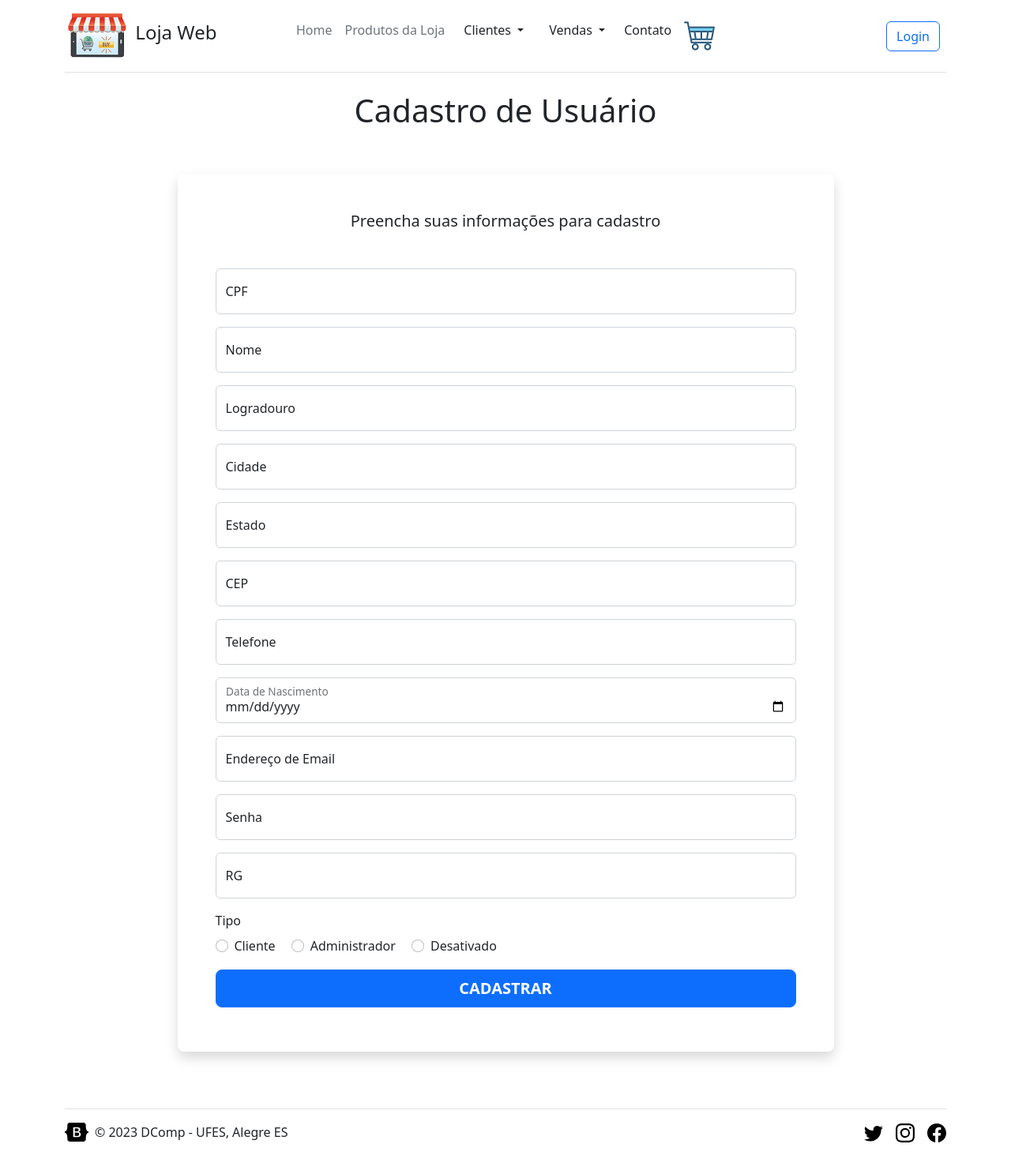
After one commit to Talleshts/dev-web, a PHP site: page /views/formCliente.php in a window 1280 px wide. The commit adds this page. Shown: the whole page at 79% size. Run offline with PHP 8.4, Linux system fonts and the light colour scheme.

Commit message:
Melhoria 4 - Ativar/cadastrar/desativar e alterar cliente

```diff
--- /dev/null
+++ b/php/estudoDeCaso/lojaweb-modelo/views/formCliente.php
@@ -0,0 +1,107 @@
+<?php require_once "includes/cabecalho.inc.php" ?>
+
+<!-- CONTEUDO -->
+<h1 class="text-center">Cadastro de Usuário</h1>
+
+<div class="row">
+    <div class="col-lg-10 col-xl-9 mx-auto">
+        <div class="card flex-row my-5 border-0 shadow rounded-3 overflow-hidden">
+            <div class="card-img-left d-none d-md-flex">
+                <!-- Background image for card set in CSS! -->
+            </div>
+            <div class="card-body p-4 p-sm-5">
+                <h5 class="card-title text-center mb-5 fw-light fs-5">Preencha suas informações para cadastro</h5>
+                <?php if (isset($_GET['aviso']) && !empty($_GET['aviso'])): ?>
+                    <div class="alert alert-warning" role="alert">
+                        <?php echo $_GET['aviso']; ?>
+                    </div>
+                <?php endif; ?>
+                <form action="../controlers/controllerCliente.php" method="post">
+
+                    <div class="form-floating mb-3">
+                        <input type="text" class="form-control" id="floatingInputCPF" placeholder="CPF" name="pCpf" value="<?php echo $_GET['cpf'] ?? ''; ?>" required>
+                        <label for="floatingInputCPF">CPF</label>
+                    </div>
+
+                    <div class="form-floating mb-3">
+                        <input type="text" class="form-control" id="floatingInputNome" placeholder="Nome" name="pNome" value="<?php echo $_GET['nome'] ?? ''; ?>" required>
+                        <label for="floatingInputNome">Nome</label>
+                    </div>
+
+                    <div class="form-floating mb-3">
+                        <input type="text" class="form-control" id="floatingInputLogradouro" placeholder="Logradouro" name="pLogradouro" value="<?php echo $_GET['logradouro'] ?? ''; ?>" required>
+                        <label for="floatingInputLogradouro">Logradouro</label>
+                    </div>
+
+                    <div class="form-floating mb-3">
+                        <input type="text" class="form-control" id="floatingInputCidade" placeholder="Cidade" name="pCidade" value="<?php echo $_GET['cidade'] ?? ''; ?>" required>
+                        <label for="floatingInputCidade">Cidade</label>
+                    </div>
+
+                    <div class="form-floating mb-3">
+                        <input type="text" class="form-control" id="floatingInputEstado" placeholder="Estado" name="pEstado" value="<?php echo $_GET['estado'] ?? ''; ?>" required>
+                        <label for="floatingInputEstado">Estado</label>
+                    </div>
+
+                    <div class="form-floating mb-3">
+                        <input type="text" class="form-control" id="floatingInputCEP" placeholder="CEP" name="pCep" value="<?php echo $_GET['cep'] ?? ''; ?>" required>
+                        <label for="floatingInputCEP">CEP</label>
+                    </div>
+
+                    <div class="form-floating mb-3">
+                        <input type="text" class="form-control" id="floatingInputTelefone" placeholder="Telefone" name="pTelefone" value="<?php echo $_GET['telefone'] ?? ''; ?>" required>
+                        <label for="floatingInputTelefone">Telefone</label>
+                    </div>
+
+                    <div class="form-floating mb-3">
+                        <input type="date" class="form-control" id="floatingInputDataNascimento" placeholder="Data de Nascimento" name="pDataNascimento" value="<?php echo $_GET['data_nascimento'] ?? ''; ?>" required>
+                        <label for="floatingInputDataNascimento">Data de Nascimento</label>
+                    </div>
+
+                    <div class="form-floating mb-3">
+                        <input type="email" class="form-control" id="floatingInputEmail" placeholder="nome@exemplo.com" name="pEmail" value="<?php echo $_GET['email'] ?? ''; ?>" required>
+                        <label for="floatingInputEmail">Endereço de Email</label>
+                    </div>
+
+                    <div class="form-floating mb-3">
+                        <input type="password" class="form-control" id="floatingPassword" placeholder="Senha" name="pSenha" value="<?php echo $_GET['senha'] ?? ''; ?>" required>
+                        <label for="floatingPassword">Senha</label>
+                    </div>
+
+                    <div class="form-floating mb-3">
+                        <input type="text" class="form-control" id="floatingInputRG" placeholder="RG" name="pRg" value="<?php echo $_GET['rg'] ?? ''; ?>" required>
+                        <label for="floatingInputRG">RG</label>
+                    </div>
+
+                    <div class="mb-3">
+                        <label class="form-label">Tipo</label>
+                        <div>
+                            <div class="form-check form-check-inline">
+                                <input class="form-check-input" type="radio" name="pTipo" id="tipoCliente" value="C" <?php echo (isset($_GET['tipo']) && $_GET['tipo'] == 'C') ? 'checked' : ''; ?> required>
+                                <label class="form-check-label" for="tipoCliente">Cliente</label>
+                            </div>
+                            <div class="form-check form-check-inline">
+                                <input class="form-check-input" type="radio" name="pTipo" id="tipoAdministrador" value="A" <?php echo (isset($_GET['tipo']) && $_GET['tipo'] == 'A') ? 'checked' : ''; ?> required>
+                                <label class="form-check-label" for="tipoAdministrador">Administrador</label>
+                            </div>
+                            <div class="form-check form-check-inline">
+                                <input class="form-check-input" type="radio" name="pTipo" id="tipoCancelado" value="D" <?php echo (isset($_GET['tipo']) && $_GET['tipo'] == 'D') ? 'checked' : ''; ?> required>
+                                <label class="form-check-label" for="tipoCancelado">Desativado</label>
+                            </div>
+                        </div>
+                    </div>
+
+                    <div class="d-grid mb-2">
+                        <button class="btn btn-lg btn-primary btn-login fw-bold text-uppercase" type="submit">Cadastrar</button>
+                        <input type="hidden" value="3" name="pOpcao">
+                    </div>
+
+                </form>
+            </div>
+        </div>
+    </div>
+</div>
+
+<!-- Rodape -->
+
+<?php require_once "includes/rodape.inc.php" ?>
--- a/php/estudoDeCaso/lojaweb-modelo/views/includes/menuC.inc.php
+++ b/php/estudoDeCaso/lojaweb-modelo/views/includes/menuC.inc.php
@@ -15,8 +15,8 @@
         Clientes
       </a>
       <ul class="dropdown-menu">
-        <li><a class="dropdown-item" href="#">Cadastrar</a></li>
-        <li><a class="dropdown-item" href="#">Seus dados</a></li>
+        <li><a class="dropdown-item" href="formCliente.php">Cadastrar</a></li>
+        <li><a class="dropdown-item" href="../controlers/controllerCliente.php?pOpcao=4">Consultar</a></li>
       </ul>
     </li>
 
```
Also changed, not shown: php/estudoDeCaso/lojaweb-modelo/classes/cliente.inc.php (added, +49 -0 lines), php/estudoDeCaso/lojaweb-modelo/controlers/controllerCliente.php (+95 -5 lines), php/estudoDeCaso/lojaweb-modelo/dao/clienteDAO.inc.php (+74 -13 lines), php/estudoDeCaso/lojaweb-modelo/views/formLogin.php (+19 -5 lines), php/estudoDeCaso/lojaweb-modelo/views/includes/menuA.inc.php (+5 -3 lines), php/estudoDeCaso/lojaweb-modelo/views/includes/menuD.inc.php (added, +21 -0 lines), php/estudoDeCaso/lojaweb-modelo/views/index.php (+7 -1 lines), php/estudoDeCaso/lojaweb-modelo/views/sucesso.php (added, +18 -0 lines). Lines whose indentation alone changed are shown as unchanged.
